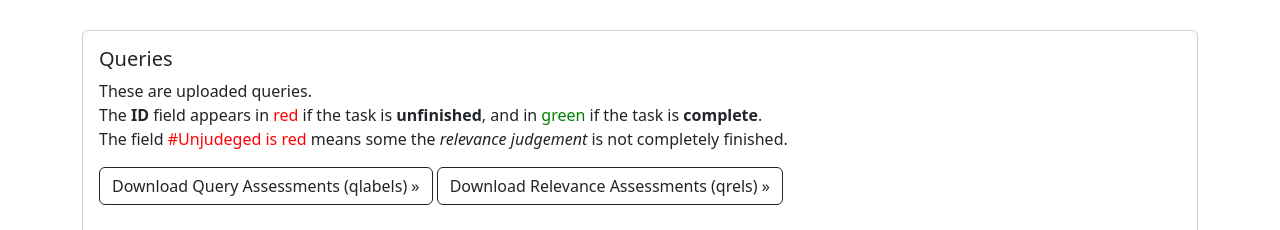
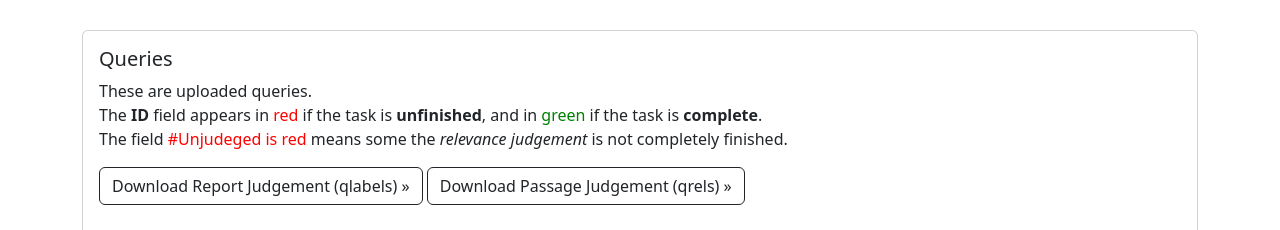
Before and after one commit to DylanJoo/crux-labeling, a Django app: page /query in a window 1280 px wide. Shown: the part 56-286 px from the top of the page. Run offline with Django 3.2, Linux system fonts and the light colour scheme; data comes from the database, SQL or seed files in the repository; some libraries are stand-ins or nearby versions.

Commit message:
update download info

```diff
--- a/judgementapp/templates/judgementapp/query_list.html
+++ b/judgementapp/templates/judgementapp/query_list.html
@@ -11,8 +11,8 @@
         The field <span style="color: red">#Unjudeged is red</span> means some the <i>relevance judgement</i> is not completely finished.
         </p>
         {% if queries %}
-        <a href="{% url 'qlabels' %}" class="btn btn-outline-dark">Download Query Assessments (qlabels) &raquo;</a>
-        <a href="{% url 'qrels' %}" class="btn btn-outline-dark">Download Relevance Assessments (qrels) &raquo;</a>
+        <a href="{% url 'qlabels' %}" class="btn btn-outline-dark">Download Report Judgement (qlabels) &raquo;</a>
+        <a href="{% url 'qrels' %}" class="btn btn-outline-dark">Download Passage Judgement (qrels) &raquo;</a>
         {% endif %}
     </div>
 
```
